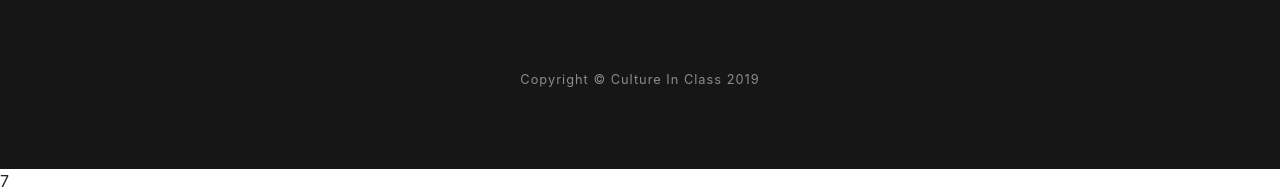
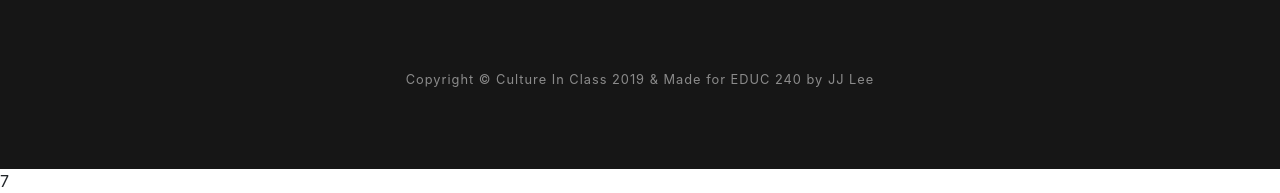
Before and after one commit to cultureinclass/cultureinclass.github.io, a website with bundled scripts: page index.html in a window 1280 px wide. Shown: the part 3946-4139 px from the top of the page. Built offline with nearby package versions, Linux system fonts and the light colour scheme.

```diff
--- a/index.html
+++ b/index.html
@@ -209,7 +209,7 @@
   <!-- Footer -->
   <footer class="bg-black small text-center text-white-50">
     <div class="container">
-      Copyright &copy; Culture In Class 2019
+      Copyright &copy; Culture In Class 2019 & Made for EDUC 240 by JJ Lee
     </div>
   </footer>
 
```
Also changed, not shown: img/bg-masthead2333.jpg (renamed from img/bg-masthead2.jpg).
